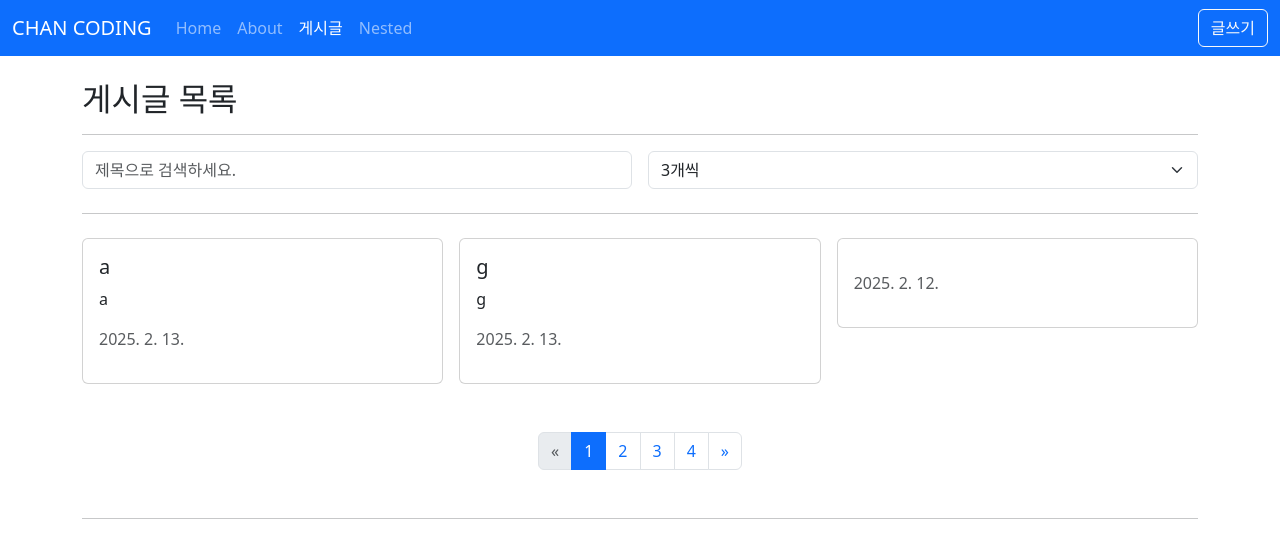
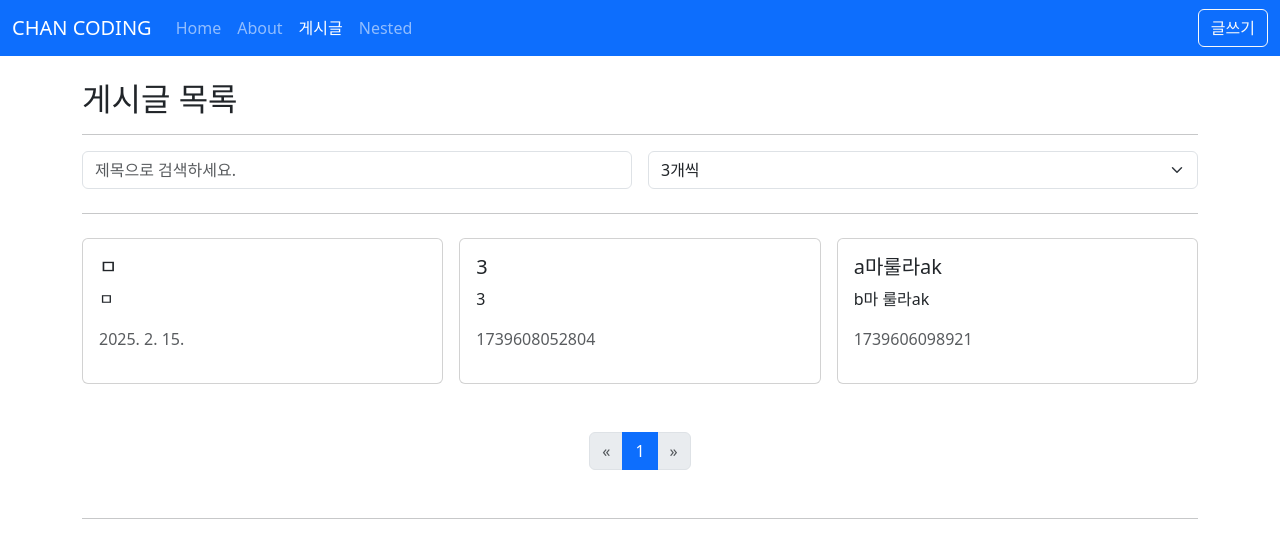
Before and after one commit to changonna/vue3-posts, a Vue app: page /posts in a window 1280 px wide. Shown: the top 558 px of the page. Built offline with nearby package versions, Linux system fonts and the light colour scheme; data requests are answered from the project's data file.

Commit message:
Feat: TypeScript 파서 설정 변경 및 게시물 데이터 구조 수정

```diff
--- a/db.json
+++ b/db.json
@@ -1,70 +1,22 @@
 {
   "posts": [
     {
-      "title": null,
-      "content": null,
-      "createdAt": "2025. 2. 12.",
-      "id": 14
-    },
-    {
-      "title": null,
-      "content": null,
-      "createdAt": "2025. 2. 12.",
-      "id": 15
-    },
-    {
-      "title": null,
-      "content": null,
-      "createdAt": "2025. 2. 12.",
-      "id": 16
-    },
-    {
-      "title": null,
-      "content": null,
-      "createdAt": "2025. 2. 12.",
-      "id": 17
-    },
-    {
-      "title": null,
-      "content": null,
-      "createdAt": "2025. 2. 12.",
-      "id": 18
-    },
-    {
-      "title": null,
-      "content": null,
-      "createdAt": "2025. 2. 12.",
-      "id": 19
-    },
-    {
-      "title": "b",
-      "content": "b",
-      "createdAt": "2025. 2. 12.",
-      "id": 22
-    },
-    {
-      "title": "c",
-      "content": "c",
-      "createdAt": "2025. 2. 12.",
-      "id": 23
+      "id": 1,
+      "title": "a마룰라ak",
+      "content": "b마\n룰라ak",
+      "createdAt": 1739606098921
     },
     {
       "title": "3",
       "content": "3",
-      "createdAt": "2025. 2. 12.",
-      "id": 25
+      "createdAt": 1739608052804,
+      "id": 3
     },
     {
-      "title": "a",
-      "content": "a",
-      "createdAt": "2025. 2. 13.",
-      "id": 26
-    },
-    {
-      "title": "g",
-      "content": "g",
-      "createdAt": "2025. 2. 13.",
-      "id": 27
+      "title": "ㅁ",
+      "content": "ㅁ",
+      "createdAt": "2025. 2. 15.",
+      "id": 5
     }
   ]
 }
--- a/src/api/posts.ts
+++ b/src/api/posts.ts
@@ -12,20 +12,20 @@ export async function getPosts(
 }
 
 export async function getPostById(id: Post['id']): Promise<Post> {
-  const response = await posts.get(id);
+  const response = await posts.get(`${id}`);
   return response.data;
 }
 
-export async function createPostById(post: Post) {
+export async function createPostById(post: Omit<Post, 'id'>) {
   const response = await posts.post('/', post);
   return response.data;
 }
 
-export async function updatePostById(id: string, post: Post) {
-  const response = await posts.put(id, post);
+export async function updatePostById(id: number, post: Post) {
+  const response = await posts.put(`${id}`, post);
   return response.data;
 }
 
-export function deletePostById(id: string) {
-  return posts.delete(id);
+export function deletePostById(id: number) {
+  return posts.delete(`${id}`);
 }
--- a/src/types/post.ts
+++ b/src/types/post.ts
@@ -1,5 +1,5 @@
 export interface Post {
-  id: string;
+  id: number;
   title: string;
   content: string;
   createdAt: string;
--- a/src/views/posts/PostCreateView.vue
+++ b/src/views/posts/PostCreateView.vue
@@ -32,14 +32,14 @@ const goListPage = () => {
 };
 
 const form = ref({
-  title: null,
-  content: null,
+  title: '',
+  content: '',
 });
 
 const clickSave = async (e: Event) => {
   e.preventDefault();
   try {
-    const post: Post = {
+    const post: Omit<Post, 'id'> = {
       ...form.value,
       createdAt: new Date().toLocaleDateString(),
     };
--- a/src/views/posts/PostDetailView.vue
+++ b/src/views/posts/PostDetailView.vue
@@ -50,7 +50,10 @@ import type { Post } from '@/types';
 // });
 
 const props = defineProps({
-  id: String,
+  id: {
+    type: Number,
+    required: true,
+  },
 });
 
 /**
@@ -65,7 +68,12 @@ const props = defineProps({
  *
  * --> 페이지 컴포넌트에서 웬만하면 ref를 사용하려고 한다.
  */
-let post = ref({});
+let post = ref<Post>({
+  id: 0,
+  title: '',
+  content: '',
+  createdAt: '',
+});
 // let post = reactive({});
 
 const fetchPost = async () => {
```
Also changed, not shown: src/router/index.ts (+7 -11 lines), .eslintrc.cjs.
